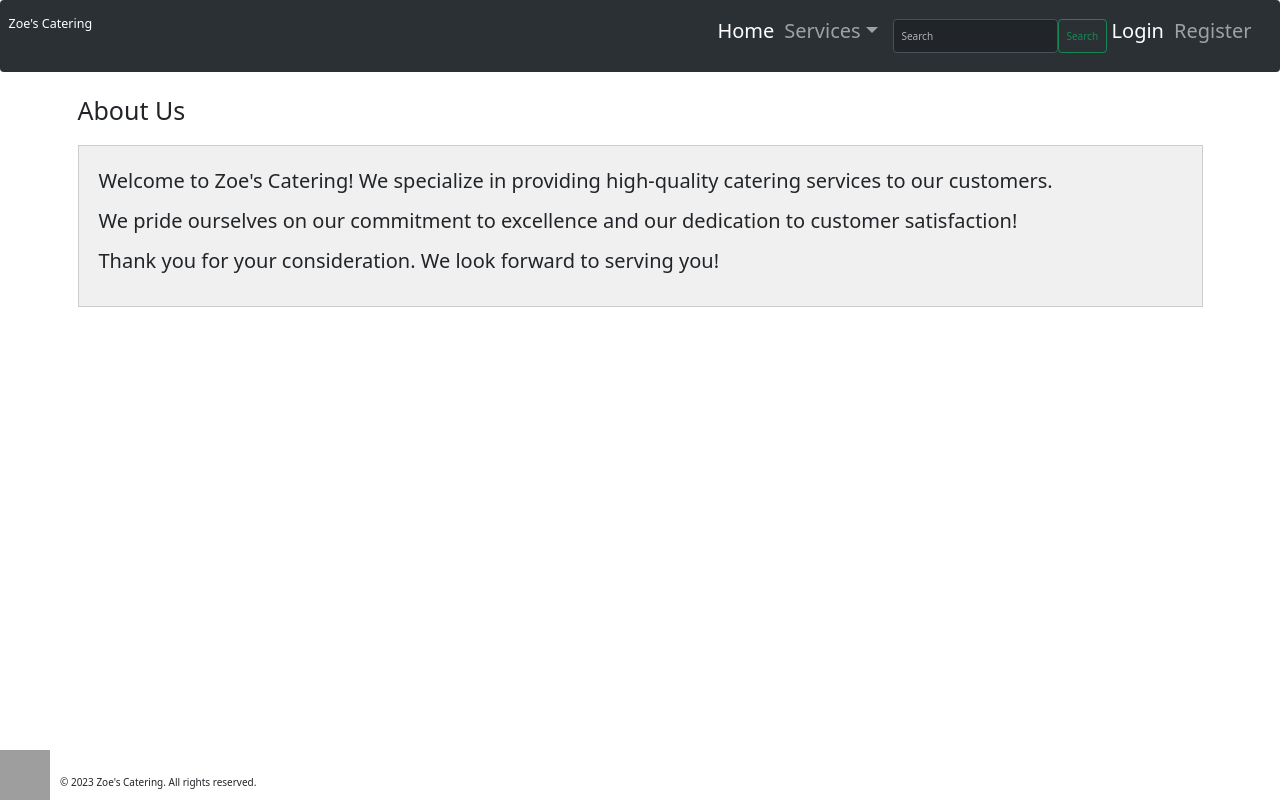
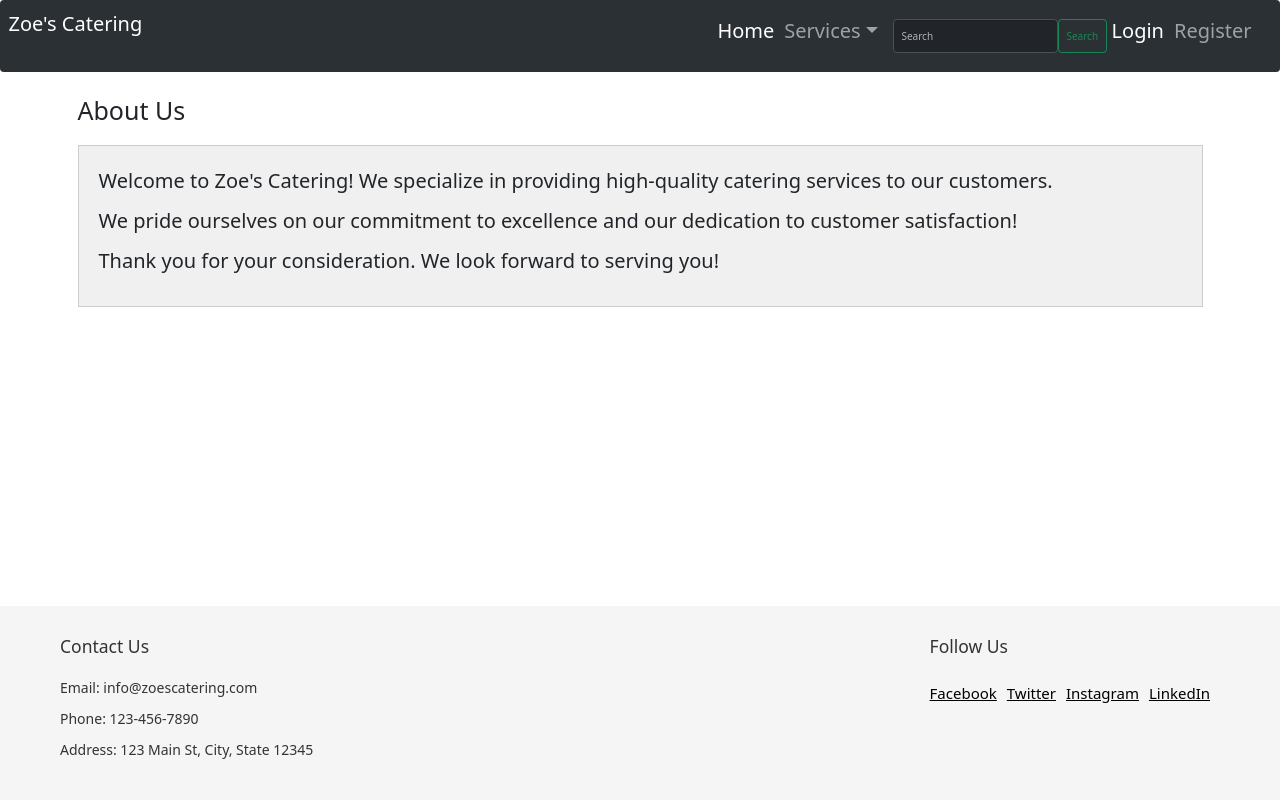
Before and after one commit to mzdrougos/Drougos-FinalCoursework, a Django app: page /website/about in a window 1280 px wide. Run offline with Django 4.2, Linux system fonts and the light colour scheme; some libraries are stand-ins or nearby versions; grey boxes are pictures that could not be loaded.

Commit message:
Fixed footer

```diff
--- a/zoescatering/website/static/website/styles.css
+++ b/zoescatering/website/static/website/styles.css
@@ -35,18 +35,6 @@ img {
 
 }
 
-footer img{
-  height: 5em;
-  width: 5em;
-  position:fixed;
-  bottom:0;
-}
-
-footer p{
-    position:fixed;
-    bottom:0;
-    padding-left:6em;
-}
 
 .carousel-inner {
 outline-style: solid;
--- a/zoescatering/website/templates/website/layout.html
+++ b/zoescatering/website/templates/website/layout.html
@@ -23,6 +23,48 @@
 		h1 {
 			margin-top: 80px; /* Add a top margin to push the h1 down below the sticky header */
 		}
+		footer {
+        background-color: #f5f5f5;
+        color: #333;
+        font-size: 14px;
+        padding: 30px 0;
+        position: absolute;
+        bottom: 0px;
+        width: 100%;
+      }
+
+      .footer-container {
+        display: flex;
+        justify-content: space-between;
+        max-width: 1200px;
+        margin: 0 auto;
+        padding: 0 20px;
+      }
+
+      .footer-info h3,
+      .footer-social h3 {
+        margin-bottom: 20px;
+      }
+
+      .footer-info p {
+        margin: 0 0 10px 0;
+      }
+
+      .footer-social ul {
+        list-style: none;
+        margin: 0;
+        padding: 0;
+        display: flex;
+      }
+
+      .footer-social li {
+        margin-right: 10px;
+      }
+
+      .footer-social a {
+        color: black;
+        font-size: 15px;
+      }
 	</style>
   </head>
   <body>
@@ -43,11 +85,24 @@
     <script src="https://cdn.jsdelivr.net/npm/@popperjs/core@2.11.7/dist/umd/popper.min.js" integrity="sha384-zYPOMqeu1DAVkHiLqWBUTcbYfZ8osu1Nd6Z89ify25QV9guujx43ITvfi12/QExE" crossorigin="anonymous"></script>
     <script src="https://cdn.jsdelivr.net/npm/bootstrap@5.3.0-alpha3/dist/js/bootstrap.min.js" integrity="sha384-Y4oOpwW3duJdCWv5ly8SCFYWqFDsfob/3GkgExXKV4idmbt98QcxXYs9UoXAB7BZ" crossorigin="anonymous"></script>
     -->
-  <footer>
-
-    <img src="https://encrypted-tbn0.gstatic.com/images?q=tbn:ANd9GcS9JhFwRbePRkhBOiWQx6BlWJXxVJsAuKr8nA&usqp=CAU" alt="Logo">
-    <br>
-    <p>&copy; 2023 Zoe's Catering. All rights reserved.</p>
-  </footer>
+<footer>
+  <div class="footer-container">
+    <div class="footer-info">
+      <h3>Contact Us</h3>
+      <p>Email: info@zoescatering.com</p>
+      <p>Phone: 123-456-7890</p>
+      <p>Address: 123 Main St, City, State 12345</p>
+    </div>
+    <div class="footer-social">
+      <h3>Follow Us</h3>
+      <ul>
+        <li><a href="{% url 'index' %}"><i class="fab fa-facebook-f"></i>Facebook</a></li>
+        <li><a href="{% url 'index' %}"><i class="fab fa-twitter"></i>Twitter</a></li>
+        <li><a href="{% url 'index' %}"><i class="fab fa-instagram"></i>Instagram</a></li>
+        <li><a href="{% url 'index' %}"><i class="fab fa-linkedin-in"></i>LinkedIn</a></li>
+      </ul>
+    </div>
+  </div>
+</footer>
   </body>
 </html>
--- a/zoescatering/website/templates/website/navbar.html
+++ b/zoescatering/website/templates/website/navbar.html
@@ -1,6 +1,6 @@
 <nav class="navbar navbar-expand-lg bg-body-tertiary fixed-top" data-bs-theme="dark">
   <div class="container-fluid">
-    <a class="navbar-brand" href="{% url 'index' %}">Zoe's Catering</a>
+    <a class="navbar-brand" href="{% url 'index' %}" style="font-size:20px;">Zoe's Catering</a>
     <button class="navbar-toggler" type="button" data-bs-toggle="collapse" data-bs-target="#navbarSupportedContent" aria-controls="navbarSupportedContent" aria-expanded="false" aria-label="Toggle navigation">
       <span class="navbar-toggler-icon"></span>
     </button>
```
